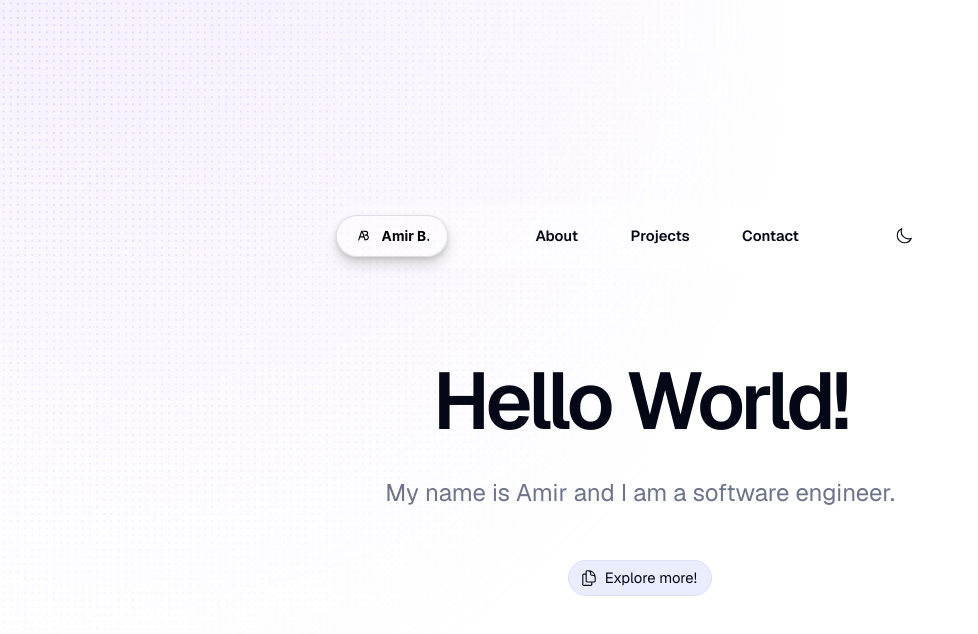
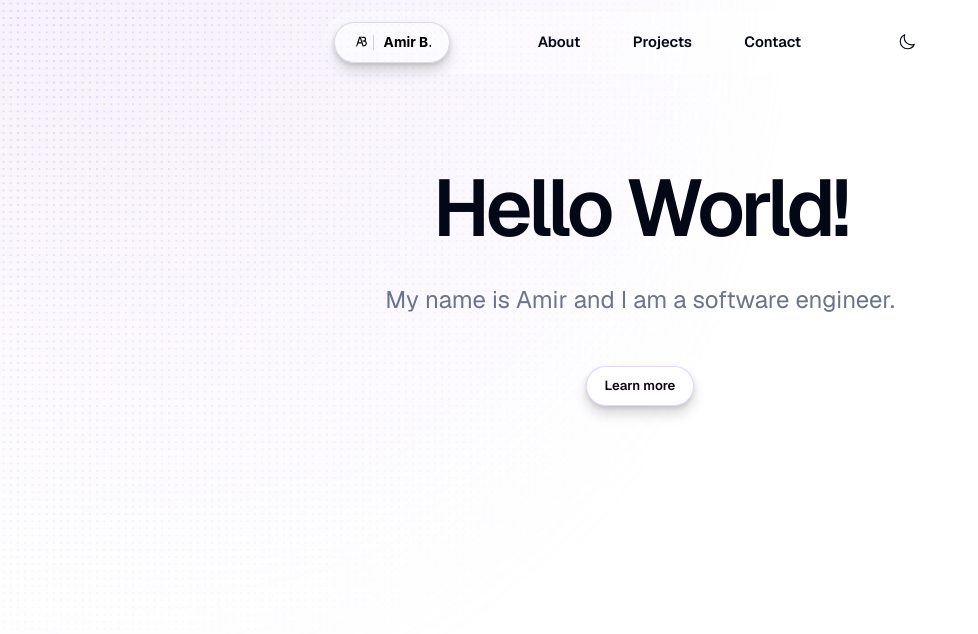
Before and after one commit to amirb2607/Official-Portfolio-Website, a Next.js app: page / in a window 1280 px wide. Shown: the top 634 px of the page, without its empty margins (0-978 px from the left). Built offline with nearby package versions, Linux system fonts and the light colour scheme.

Commit message:
Added Animations to NavButtons, modified spacing, changed site desc.

```diff
--- a/src/app/layout.tsx
+++ b/src/app/layout.tsx
@@ -64,17 +64,11 @@ export default function RootLayout({
         <script
           // biome-ignore lint/security/noDangerouslySetInnerHtml: <It's not dynamic nor a security issue.>
           dangerouslySetInnerHTML={{
-            __html: `
+             __html: `
               (function() {
                 try {
-                  const theme = localStorage.getItem('theme') || 'system';
-                  const root = document.documentElement;
-                  if (theme === 'system') {
-                    const isDark = window.matchMedia('(prefers-color-scheme: dark)').matches;
-                    root.setAttribute('data-theme', isDark ? 'dark' : 'light');
-                  } else {
-                    root.setAttribute('data-theme', theme);
-                  }
+                  const theme = localStorage.getItem('theme') || 'dark'; // default to dark
+                  document.documentElement.setAttribute('data-theme', theme);
                 } catch (e) {
                   document.documentElement.setAttribute('data-theme', 'dark');
                 }
--- a/src/app/page.tsx
+++ b/src/app/page.tsx
@@ -2,7 +2,7 @@ import { Column, Heading, Text, Button, Logo, Badge, Line, LetterFx, Row, ThemeS
 
 export default function Home() {
   return (
-    <Column fill center padding="s">
+    <Column fillWidth center padding="xs">
       {/* Blurred pill-shaped Navbar using Once UI props */}
       <Row
         horizontal="space-between"
@@ -17,14 +17,15 @@ export default function Home() {
           border="neutral-alpha-medium"
           background="overlay"
           vertical="center"
-          gap="16"
-        >
-          <Logo icon={true} href="/" size="xs" />
+          gap="2">
+          <Logo size="xs" wordmark={false}/>
+          <Line vert height="16" />
+          <Logo size="xs" icon={false}/>
         </Badge>
         <Row gap="m" vertical="center">
-          <Button href="#about" variant="tertiary">About</Button>
-          <Button href="#projects" variant="tertiary">Projects</Button>
-          <Button href="#contact" variant="tertiary">Contact</Button>
+          <Button id="About" variant="tertiary" arrowIcon href="#about">About</Button>
+          <Button id="Projects" variant="tertiary" arrowIcon href="#projects">Projects</Button>
+          <Button id="Contact"variant="tertiary" arrowIcon  href="#contact">Contact</Button>
         </Row>
         {/* ThemeSwitcher aligned to center */}
         <Row vertical="center" paddingRight="m">
@@ -39,17 +40,7 @@ export default function Home() {
         <Text variant="heading-default-xl" onBackground="neutral-weak" wrap="balance" marginBottom="16">
           My name is Amir and I am a software engineer.
         </Text>
-        <Button
-          id="docs"
-          variant="secondary"
-          href="/temp"
-          data-border="rounded"
-          weight="default"
-          prefixIcon="copy"
-          arrowIcon
-        >
-          Explore more!
-        </Button>
+        <Badge id="badge-3" title="Learn more" href="/temp"/>
       </Column>
     </Column>
   );
--- a/src/app/resources/once-ui.config.js
+++ b/src/app/resources/once-ui.config.js
@@ -85,7 +85,7 @@ const meta = {
     path: "/",
     title: "Amir B. - Portfolio",
     keywords: "Amir B., portfolio, web developer, software engineer, projects, skills, contact",
-    description: "Welcome to my portfolio! I am Amir B., a web developer and software engineer. Explore my projects, skills, and get in touch.",
+    description: "Amir B.'s portfolio showcasing development projects, skills, and contact information.",
     image: "/og/home.jpg",
     canonical: "https://amirb.dev",
     robots: "index,follow",
```
